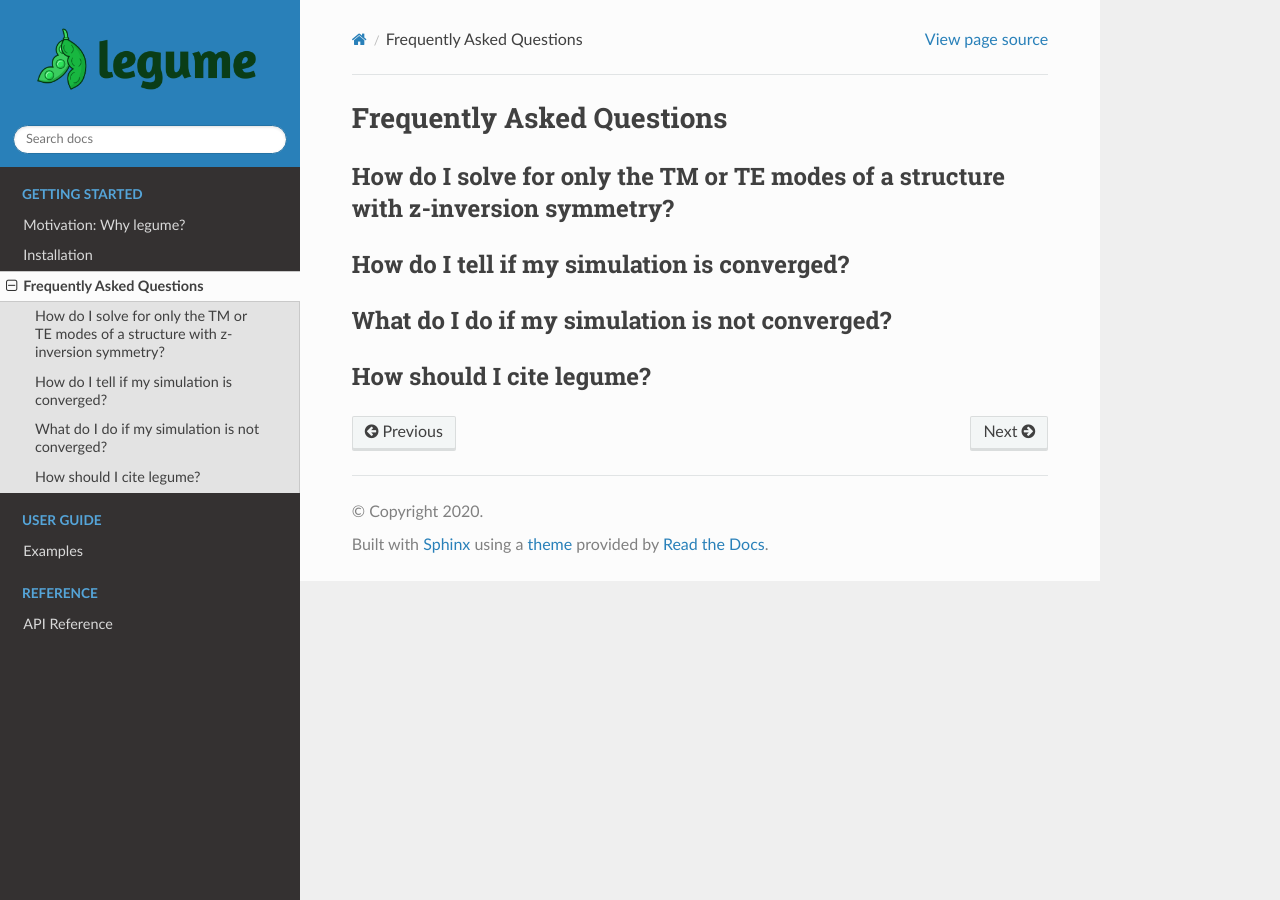
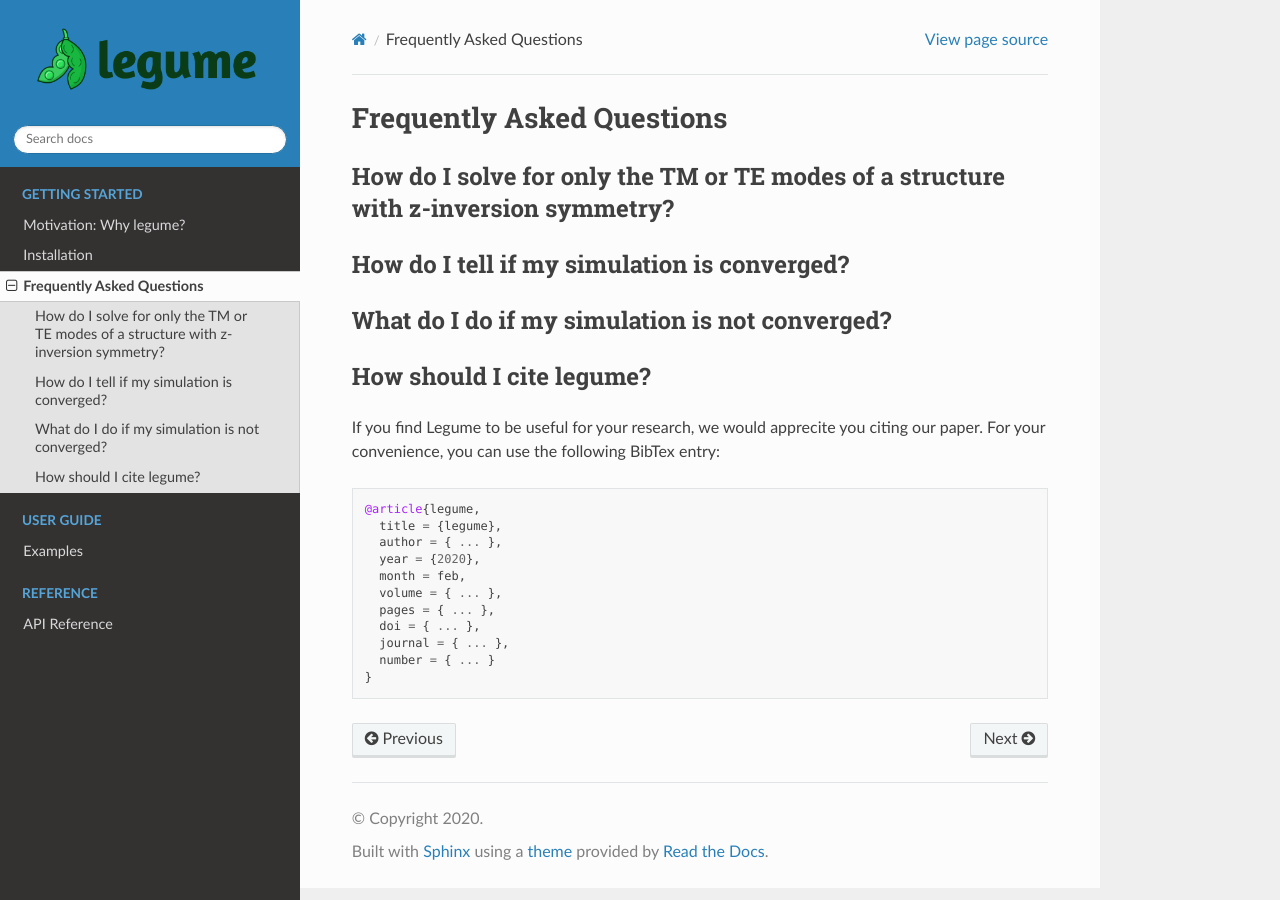
Before and after one commit to fancompute/legume, a Sphinx documentation site: the page built from docs/faq.rst, in a window 1280 px wide. Built offline with Sphinx 7.4.7 and the Read the Docs theme 2.0.0, drawn with Linux system fonts in a browser that asks for light colours; pages that are not in the unit, such as notebooks, are missing from menus.

Commit message:
Add skeleton bibtex

```diff
--- a/docs/faq.rst
+++ b/docs/faq.rst
@@ -18,3 +18,17 @@ What do I do if my simulation is not converged?
 
 How should I cite legume?
 -------------------------
+
+If you find Legume to be useful for your research, we would apprecite you citing our paper. For your convenience, you can use the following BibTex entry::
+
+    @article{legume,
+      title = {legume},
+      author = { ... },
+      year = {2020},
+      month = feb,
+      volume = { ... },
+      pages = { ... },
+      doi = { ... },
+      journal = { ... },
+      number = { ... }
+    }
```
